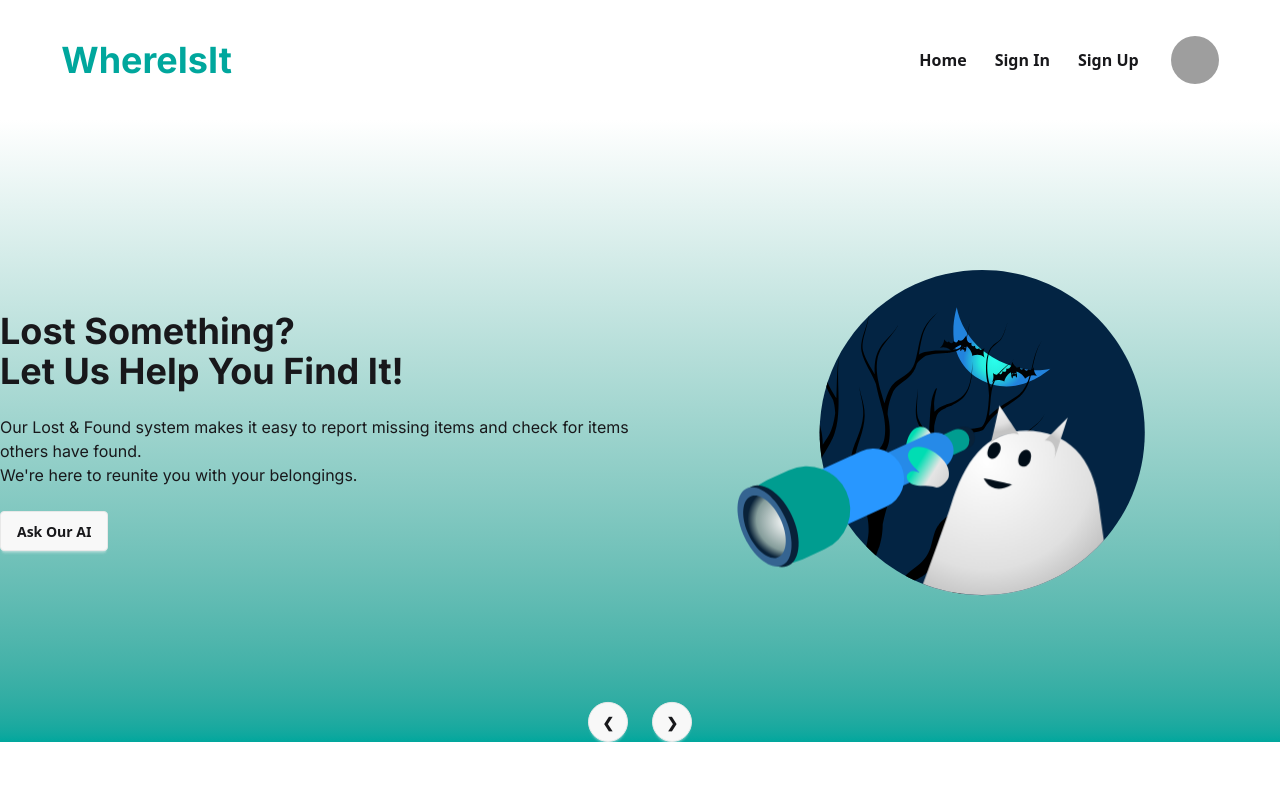
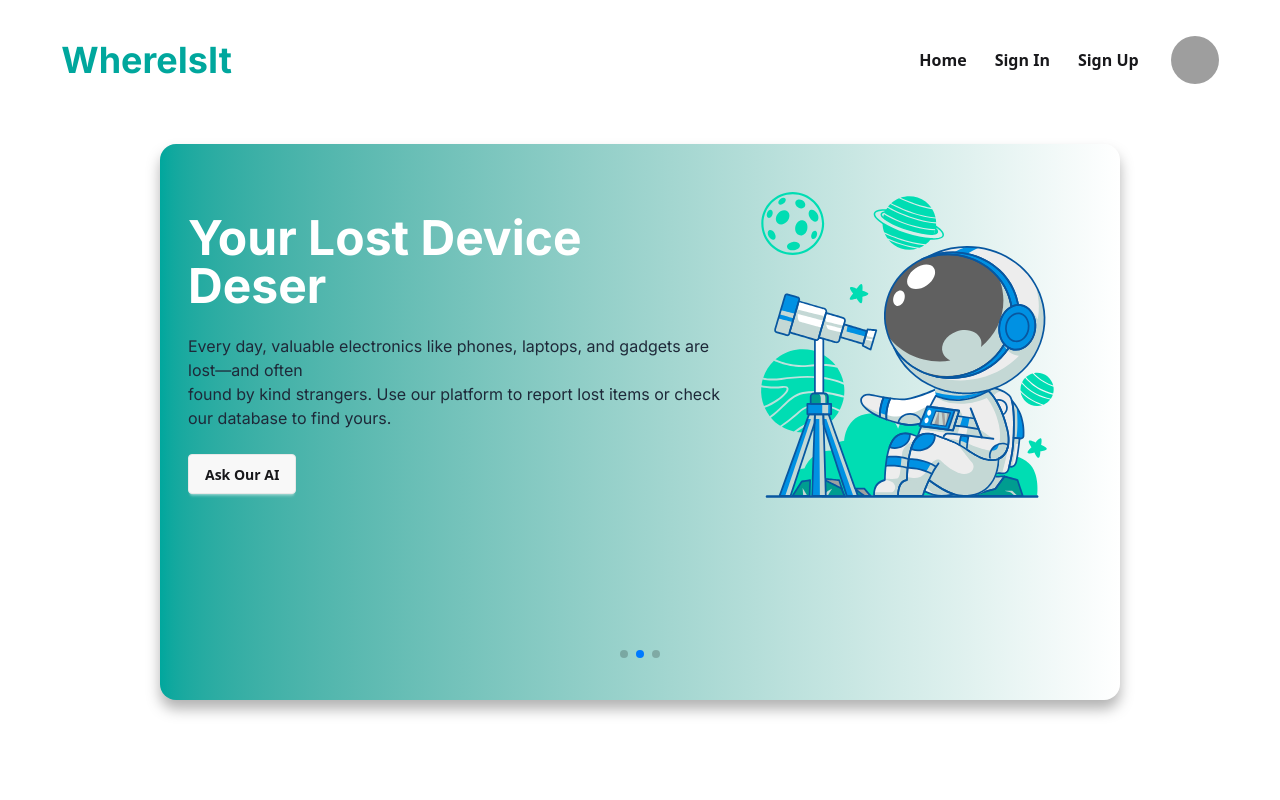
Before and after one commit to Ibtisumraian/whereisit, a React (Vite) app: page / in a window 1280 px wide. Shown: the top 800 px of the page. Built offline with nearby package versions, Linux system fonts and the light colour scheme; no server answers; grey boxes are pictures that could not be loaded.

Commit message:
updated banner section with swiper carousel

```diff
--- a/package.json
+++ b/package.json
@@ -14,13 +14,17 @@
     "bootstrap": "^5.3.6",
     "firebase": "^11.8.1",
     "framer-motion": "^12.16.0",
+    "keen-slider": "^6.8.6",
     "lottie-react": "^2.4.1",
     "react": "^19.1.0",
+    "react-awesome-reveal": "^4.3.1",
     "react-bootstrap": "^2.10.10",
     "react-dom": "^19.1.0",
     "react-icons": "^5.5.0",
     "react-router": "^7.6.2",
+    "react-simple-typewriter": "^5.0.1",
     "react-toastify": "^11.0.5",
+    "swiper": "^11.2.8",
     "tailwindcss": "^4.1.8"
   },
   "devDependencies": {
--- a/src/components/Banner/Banner.jsx
+++ b/src/components/Banner/Banner.jsx
@@ -3,64 +3,134 @@ import React from 'react';
 import sliderOne from '../../assets/lotties/slider-1.json'
 import sliderTwo from '../../assets/lotties/slider-2.json'
 import sliderThree from '../../assets/lotties/slider-3.json'
+import { Typewriter } from 'react-simple-typewriter'
+import { Fade } from 'react-awesome-reveal'
+import { motion } from 'framer-motion';
+import { Swiper, SwiperSlide } from 'swiper/react';
+import { Navigation, Pagination, Autoplay } from 'swiper/modules';
+import 'swiper/css';
+import 'swiper/css/navigation';
+import 'swiper/css/pagination';
+
+
+
 const Banner = () => {
     return (
-        <div>
-          <div className="carousel w-full ">
-  <div id="slide1" className="carousel-item relative w-full">
+  <motion.div
+  initial={{ opacity: 0, y: 30 }}
+  animate={{ opacity: 2, y: 0 }}
+  transition={{ duration: 1, ease: 'easeOut' }}
+  className='w-9/12 mx-auto p-7 drop-shadow-xl/30 bg-gradient-to-r from-[#00A79D] to-white rounded-2xl mt-6'>
+    <Swiper
+        modules={[Navigation, Pagination, Autoplay]}
+        pagination={{ clickable: true }}
+        autoplay={{ delay: 5000 }}
+        loop
+        className="w-full"
+    >
+
+
+  <SwiperSlide>
     {/* <img
       src="https://img.daisyui.com/images/stock/photo-1625726411847-8cbb60cc71e6.webp"
       className="w-full" /> */}
-      <div className='flex items-center justify-evenly gap-10 w-full h-full bg-gradient-to-t from-[#00A79D] to-white  '>
+      <div className='flex items-center justify-evenly gap-10 w-full h-full   '>
         <div className='flex flex-col gap-6'>
-            <h1 className='text-4xl fontInter font-bold'>Lost Something? <br /> Let Us Help You Find It!</h1>
-            <p className='fontInter'>Our Lost & Found system makes it easy to report missing items and check for items others have found. <br /> We're here to reunite you with your belongings.</p>
+          <Fade direction="left" duration={500}>
+            <h1 className='text-5xl text-white fontInter font-bold'>Lost Something? <br />
+            <Typewriter
+                        words={[`Let Us Help You Find It!`]}
+                        loop={Infinity}
+                        cursor
+                        cursorStyle='|'
+                        typeSpeed={90}
+                        deleteSpeed={80}
+                        delaySpeed={1500}
+                        />
+            </h1>
+                        </Fade>
+          <Fade direction="left" duration={700}>
+            <p className='fontInter text-gray-800'>Our Lost & Found system makes it easy to report missing items and check for items others have found. <br /> We're here to reunite you with your belongings.</p>
+            </Fade>
+          <Fade direction="left" duration={800}>
             <button className='btn w-fit'>Ask Our AI</button>
+            </Fade>
         </div>
-        <Lottie animationData={sliderOne} loop={true} className='w-[700px]'></Lottie>
+        <motion.div
+        initial={{ opacity: 0, y: 20 }}
+        animate={{ opacity: 1, y: 0 }}
+        transition={{ duration: 1, ease: 'easeOut' }}
+        >
+          <Lottie animationData={sliderOne} loop={true} className='w-[500px]'></Lottie>
+
+        </motion.div>
       </div>
-    <div className="absolute left-5 right-5 top-1/2 flex -translate-y-1/2 transform gap-6 justify-center items-baseline-last h-full">
-      <a href="#slide3" className="btn btn-circle">❮</a>
-      <a href="#slide2" className="btn btn-circle">❯</a>
-    </div>
-  </div>
-  <div id="slide2" className="carousel-item relative w-full">
+  </SwiperSlide>
+
+  <SwiperSlide>
     {/* <img
       src="https://img.daisyui.com/images/stock/photo-1609621838510-5ad474b7d25d.webp"
       className="w-full" /> */}
-      <div className='flex items-center justify-center w-full h-full  bg-gradient-to-t from-[#00A79D] to-white '>
+      <div className='flex items-center justify-center w-full h-full   '>
         <div className='flex flex-col gap-6'>
-            <h1 className='text-4xl fontInter font-bold'>Your Lost Device <br /> Deserves a Second Chance.</h1>
-            <p className='fontInter'>Every day, valuable electronics like phones, laptops, and gadgets are lost—and often <br /> found by kind strangers. Use our platform to report lost items or check our database to find yours.</p>
+          <Fade direction="left" duration={700}>
+            <h1 className='text-5xl text-white fontInter font-bold'>Your Lost Device <br />
+                        <Typewriter
+                        words={[`Deserves a Second Chance.`]}
+                        loop={Infinity}
+                        cursor
+                        cursorStyle='|'
+                        typeSpeed={90}
+                        deleteSpeed={80}
+                        delaySpeed={1500}
+                        />
+            </h1>
+          </Fade>
+            <Fade direction="left" duration={800}>
+            <p className='fontInter text-gray-800'>Every day, valuable electronics like phones, laptops, and gadgets are lost—and often <br /> found by kind strangers. Use our platform to report lost items or check our database to find yours.</p>
+            </Fade>
+              <Fade direction="left" duration={900}>
             <button className='btn w-fit'>Ask Our AI</button>
+              </Fade>
+
         </div>
-        <Lottie animationData={sliderTwo} loop={true} className='w-[700px]'></Lottie>
+        <Lottie animationData={sliderTwo} loop={true} className='w-[500px]'></Lottie>
       </div>
-    <div className="absolute left-5 right-5 top-1/2 flex -translate-y-1/2 transform gap-6 justify-center items-baseline-last h-full">
-      <a href="#slide1" className="btn btn-circle">❮</a>
-      <a href="#slide3" className="btn btn-circle">❯</a>
-    </div>
-  </div>
-  <div id="slide3" className="carousel-item relative w-full">
+  </SwiperSlide>
+
+  <SwiperSlide>
     {/* <img
       src="https://img.daisyui.com/images/stock/photo-1414694762283-acccc27bca85.webp"
       className="w-full" /> */}
-      <div className='flex items-center justify-evenly gap-10 w-full h-full bg-gradient-to-t from-[#00A79D] to-white  '>
-        <Lottie animationData={sliderThree} loop={true} className='w-[700px]'></Lottie>
+      <div className='flex items-center justify-evenly gap-10 w-full h-full   '>
+        <Lottie animationData={sliderThree} loop={true} className='w-[500px]'></Lottie>
         <div className='flex flex-col gap-6'>
-            <h1 className='text-4xl fontInter font-bold'>Lost a Beloved Pet? <br /> Found Someone's Best Friend?</h1>
-            <p className='fontInter'>We're here to reconnect hearts and heal families. Whether you’ve lost a pet or found someone’s furry friend, <br /> share the details and help bring comfort, hope, and joy back home.</p>
+          <Fade direction="right" duration={700}>
+            <h1 className='text-5xl text-white fontInter font-bold'>Lost a Beloved Pet? <br />
+                        <Typewriter
+                        words={[`Found Someone's Best Friend?`]}
+                        loop={Infinity}
+                        cursor
+                        cursorStyle='|'
+                        typeSpeed={90}
+                        deleteSpeed={80}
+                        delaySpeed={1500}
+                        />
+            </h1>
+          </Fade>
+            <Fade direction="right" duration={600}>
+            <p className='fontInter text-gray-800'>We're here to reconnect hearts and heal families. Whether you’ve lost a pet or found someone’s furry friend, <br /> share the details and help bring comfort, hope, and joy back home.</p>
+            </Fade>
+              <Fade direction="right" duration={500}>
             <button className='btn w-fit'>Ask Our AI</button>
+              </Fade>
+
         </div>
       </div>
-    <div className="absolute left-5 right-5 top-1/2 flex -translate-y-1/2 transform gap-6 justify-center items-baseline-last h-full">
-      <a href="#slide2" className="btn btn-circle">❮</a>
-      <a href="#slide1" className="btn btn-circle">❯</a>
-    </div>
-  </div>
+  </SwiperSlide>
 
-</div>
-        </div>
+    </Swiper>
+  </motion.div>
     );
 };
 
--- a/src/components/Navbar/Navbar.jsx
+++ b/src/components/Navbar/Navbar.jsx
@@ -97,7 +97,7 @@ const Navbar = () => {
                         </div>
 
                         <div className=" ">
-                            <button onClick={handleSignOut}>Sign Out</button>
+                            <button onClick={handleSignOut} className="cursor-pointer">Sign Out</button>
                         </div>
                     </div>
     </div>
```
Also changed, not shown: 1 other file (tests, documents, lock files or other folders).
